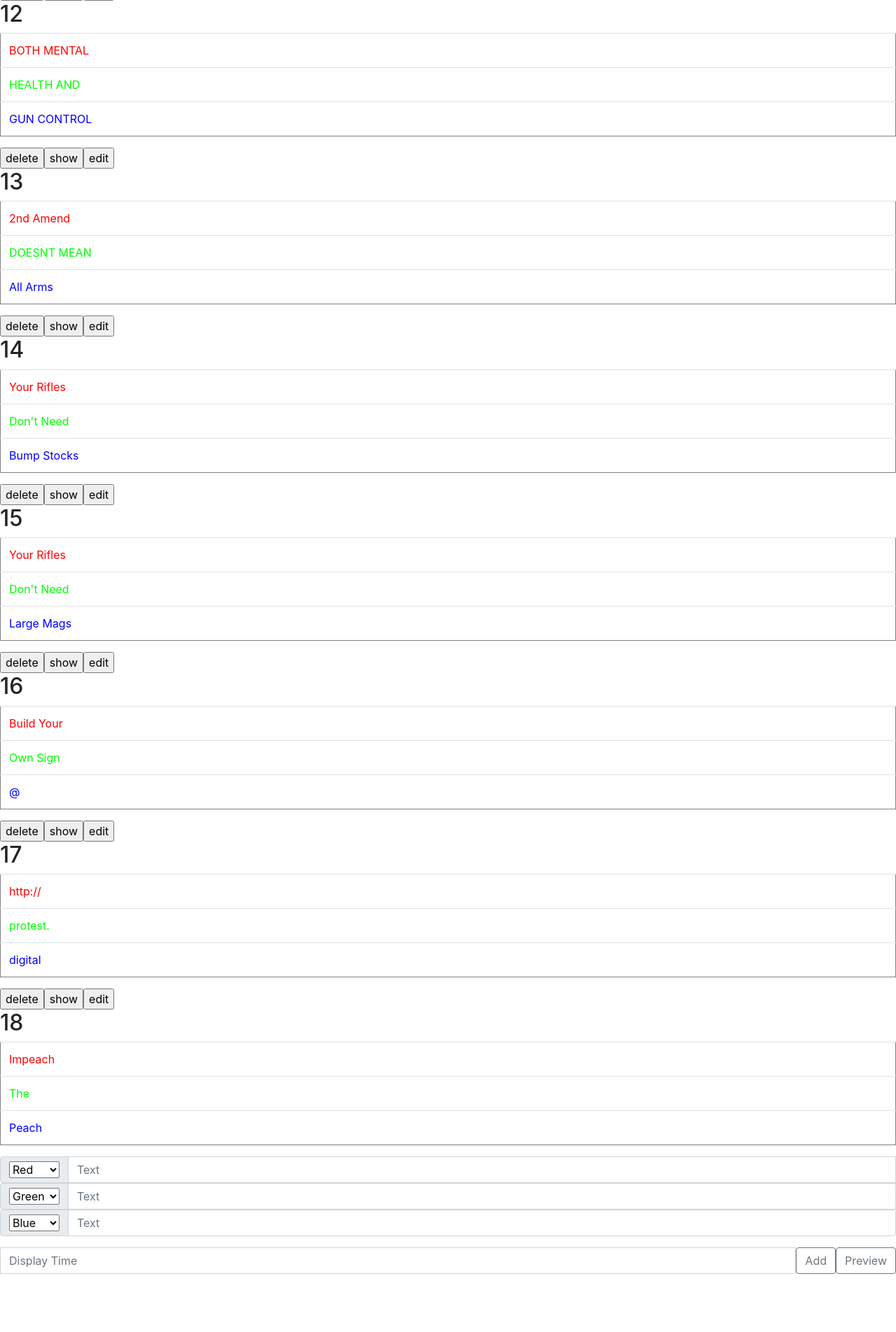
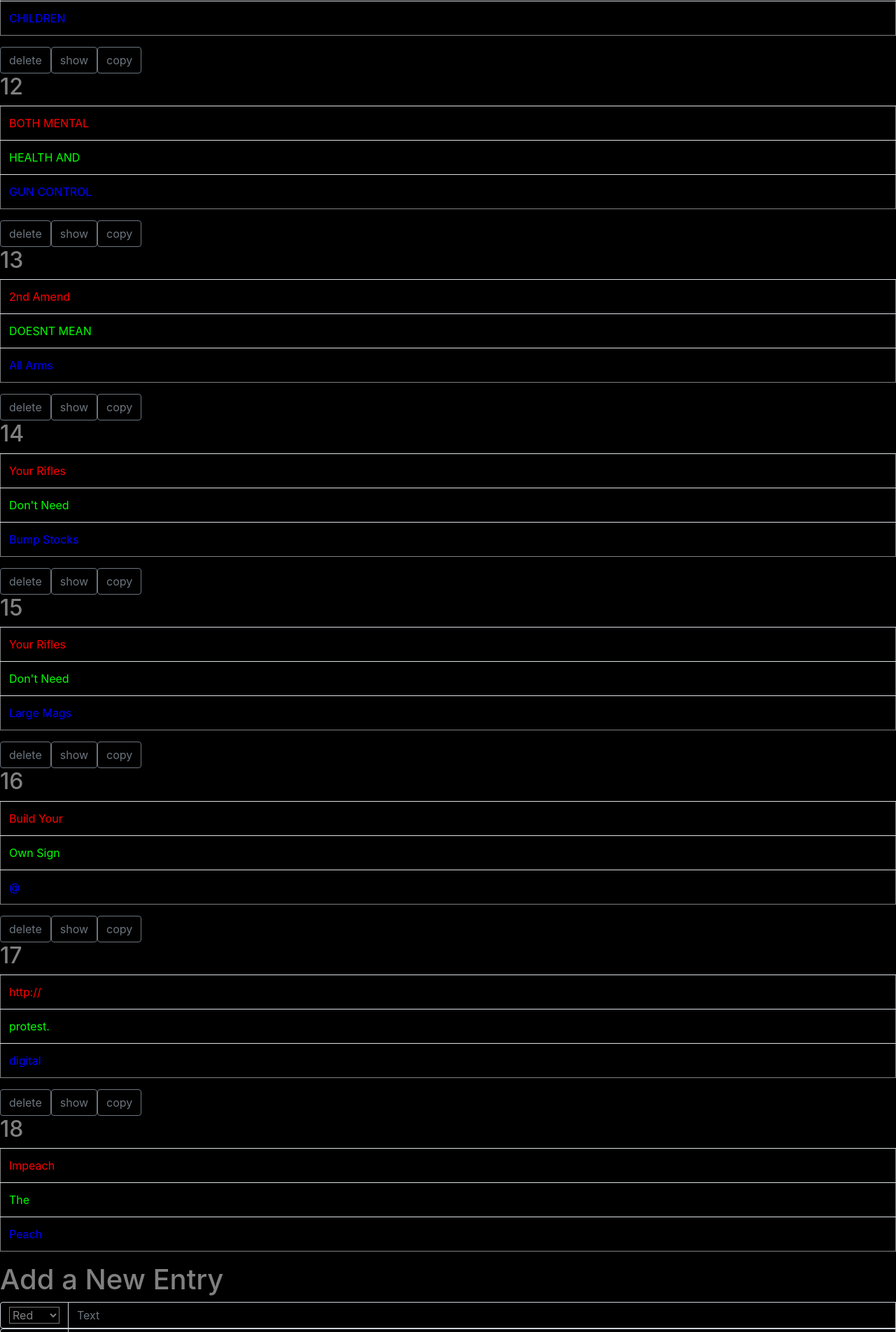
Before and after one commit to reztronics/protest-sign, a Flask app: page /view in a window 1280 px wide. Shown: the part 2936-4840 px from the top of the page at 70% size. Before the commit the page ends 4757 px from the top, so only its background shows below. Run offline with Flask 2, Linux system fonts and the light colour scheme; parts of the project's set-up code (start-up, migrations or seed data) failed here and were passed over; some libraries are stand-ins or nearby versions.

Commit message:
gui updates

```diff
--- a/multimode.py
+++ b/multimode.py
@@ -165,6 +165,7 @@ def hello():
 @app.route('/mode/<mode>')
 def set_mode(mode):
     controller.set_mode(mode)
+    return jsonify({'result': True})
 
 def flask_thread():
     app.run(host='0.0.0.0', debug=False)
--- a/templates/view.html
+++ b/templates/view.html
@@ -9,7 +9,14 @@
 
     <!-- Bootstrap -->
     <link rel="stylesheet" href="{{url_for('static', filename='css/bootstrap.css') }}" >
-
+    <style>
+    body {background-color: black;}
+    h1 {color: grey;}
+    h2 {color: grey;}
+    .input-group-text, select, option, .form-control {background-color: black;
+                      color: grey;}
+    .input, .text-entry {background-color: black; }
+    </style>
     <!-- HTML5 shim and Respond.js for IE8 support of HTML5 elements and media queries -->
     <!-- WARNING: Respond.js doesn't work if you view the page via file:// -->
     <!--[if lt IE 9]>
@@ -55,11 +62,19 @@ function color_from_string(s)
     }
 }
 
+function color_array_to_rgb_string(color)
+{
+    return 'rgb(' + color[0] + ',' + color[1] + "," + color[2]+")";
+}
+
 $(document).ready(function(){
 
     var edit_flag = false;
     var edit_index = null;
 
+    $("#line1-text").css('color', color_array_to_rgb_string($("#line1-color").val()));
+    $("#line2-text").css('color', color_array_to_rgb_string($("#line2-color").val()));
+    $("#line3-text").css('color', color_array_to_rgb_string($("#line3-color").val()));
     $("#run-mode").on("click", function(){
         $.get('/mode/display');
     });
@@ -182,7 +197,7 @@ $(document).ready(function(){
             var line3_color = 'rgb(' + entry.line3.color[0] + ',' + entry.line3.color[1] + "," + entry.line3.color[2]+")";
 
             //$("#entries").append($('<input type="button" value="delete"/>').data("index", index));
-            var delete_button = $('<input type="button" value="delete"/>').data("index", index);
+            var delete_button = $('<input type="button" value="delete"/>').data("index", index).addClass("btn btn-outline-secondary");
             delete_button.on("click", function(){
                var delete_payload = {"action": "delete",
                                      "index": index};
@@ -201,7 +216,7 @@ $(document).ready(function(){
              });
             $("#entries").append(delete_button);
 
-            var show_button = $('<input type="button" value="show"/>').data("index", index);
+            var show_button = $('<input type="button" value="show"/>').data("index", index).addClass("btn btn-outline-secondary");
             show_button.on("click", function(){
                //var delete_payload = {"action": "delete",
                //                      "index": index};
@@ -221,7 +236,7 @@ $(document).ready(function(){
             $("#entries").append(show_button);
 
 
-            var edit_button = $('<input type="button" value="edit"/>').data("index", index);
+            var edit_button = $('<input type="button" value="copy"/>').data("index", index).addClass("btn btn-outline-secondary");
             edit_button.on("click", function(){
                 //edit_flag = true
                 //edit_index = index;
@@ -274,6 +289,7 @@ $(document).ready(function(){
 <br />
 <div id="entries">
 </div>
+<h1>Add a New Entry</h1>
 <div id="updates">
 <div class="input-group mb-3">
   <div class="input-group-prepend">
@@ -287,7 +303,7 @@ $(document).ready(function(){
 </select>
     </span>
   </div>
-  <input id="line1-text" type="text" class="form-control" placeholder="Text" aria-label="Username" aria-describedby="basic-addon1" maxlength="11">
+  <input id="line1-text" type="text" class="form-control text-entry" placeholder="Text" aria-label="Username" aria-describedby="basic-addon1" maxlength="11">
 
 
 
@@ -303,7 +319,7 @@ $(document).ready(function(){
 </select>
     </span>
   </div>
-  <input id="line2-text" type="text" class="form-control" placeholder="Text" aria-label="Username" aria-describedby="basic-addon1" maxlength="11">
+  <input id="line2-text" type="text" class="form-control text-entry" placeholder="Text" aria-label="Username" aria-describedby="basic-addon1" maxlength="11">
 
 
 
@@ -321,7 +337,7 @@ $(document).ready(function(){
   </div>
   <input id="line3-text" type="text" class="form-control" placeholder="Text" aria-label="Username" aria-describedby="basic-addon1" maxlength="11">
 </div>
-  <input id="display-time" type="text" class="form-control" placeholder="Display Time" aria-label="Username" aria-describedby="basic-addon1" >
+  <input id="display-time" type="text" class="form-control text-entry" placeholder="Display Time" aria-label="Username" aria-describedby="basic-addon1" >
 
 <button id="add-entry" class="btn btn-outline-secondary" type="button">Add</button>
 <button id="preview-entry" class="btn btn-outline-secondary" type="button">Preview</button>
```
